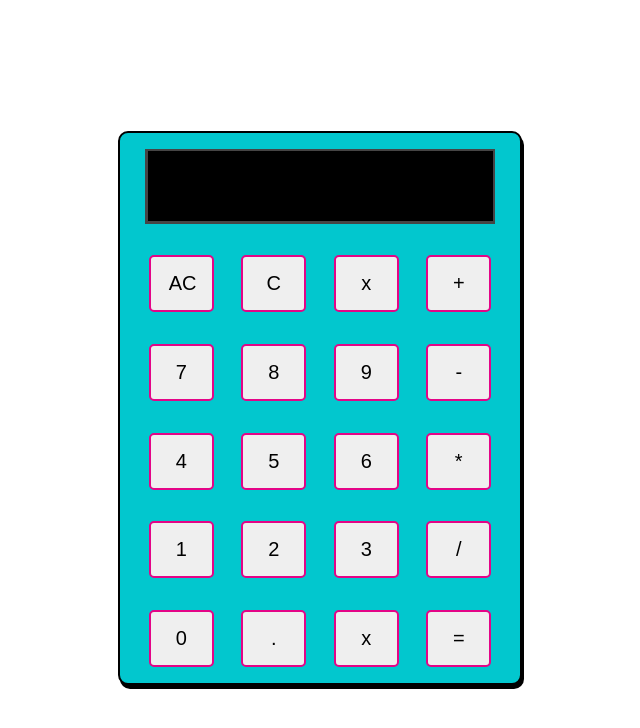
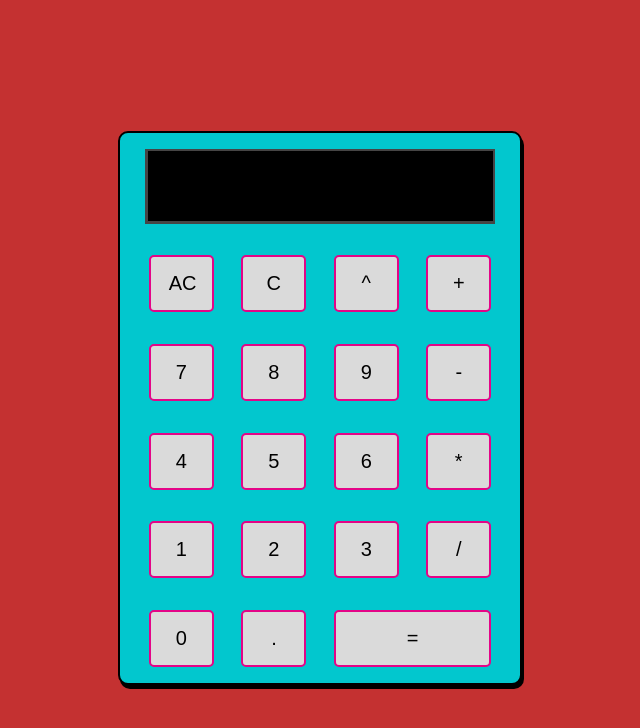
Before and after one commit to MaxPowerfulness/Calculator, a plain HTML site: page index.html in a window 1280 px wide. Shown: the whole page, without its empty margins (320-960 px from the left). Drawn offline with Linux system fonts and the light colour scheme.

Commit message:
Add power of function and resized equals button

```diff
--- a/index.html
+++ b/index.html
@@ -17,8 +17,8 @@
         </div>
         <ul>
             <li><button class="allClear">AC</button></li>
-            <li class="back"><button>C</button></li>
-            <li><button>x</button></li>
+            <li><button class="back">C</button></li>
+            <li><button ID="operator" class="power">^</button></li>
             <li><button ID="operator" class="plus">+</button></li>
         </ul>
         <ul>
@@ -42,7 +42,6 @@
         <ul>
             <li><button ID="num" class="zero">0</button></li>
             <li><button class="decimal">.</button></li>
-            <li><button>x</button></li>
             <li><button class="equal">=</button></li>
         </ul>
     </div>
--- a/script.js
+++ b/script.js
@@ -30,11 +30,10 @@ decimal.addEventListener('click', () => {
     } else {
         lowerDisp.insertAdjacentHTML('beforeend', '.');
     }
-})
+});
 back.addEventListener('click', () => {
     lowerDisp.textContent = lowerDisp.innerHTML.slice(0, this.length-1);
-})
-
+});
 
 // Functions defined
 /* Updates the lower display to reflect the button that was pressed by the user. */
@@ -114,6 +113,8 @@ function operate(opListParam) {
                 upperDisp.textContent = divide(parseFloat(upperDisp.innerHTML), parseFloat(lowerDisp.innerHTML));
                 break;
             }
+        case 'power':
+            upperDisp.textContent = powerOf(parseFloat(upperDisp.innerHTML), parseFloat(lowerDisp.innerHTML));
     };
 };
 
@@ -152,3 +153,7 @@ function multiply(x, y) {
 function divide(x, y) {
     return x / y;
 };
+
+function powerOf(x, y) {
+    return x ** y;
+}
--- a/style.css
+++ b/style.css
@@ -3,7 +3,7 @@ body {
     display: flex;
     justify-content: center;
     align-items: center;
-
+    background: rgb(196, 49, 49);
 }
 
 
@@ -67,6 +67,11 @@ button {
     width: 65px;
     border-radius: 5px;
     font-size: 20px;
+    background-color: rgb(218, 218, 218)
+}
+
+.equal {
+    width: 157px;
 }
 
 button:active {
```
